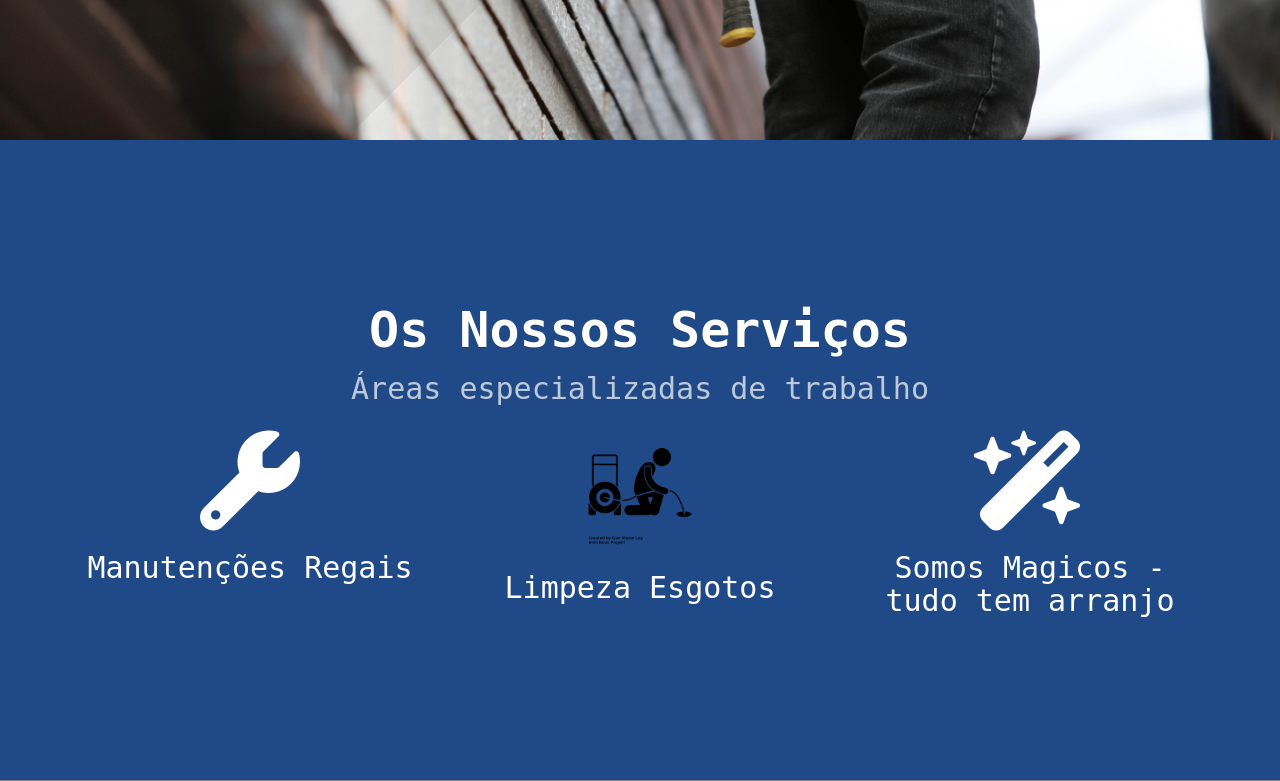
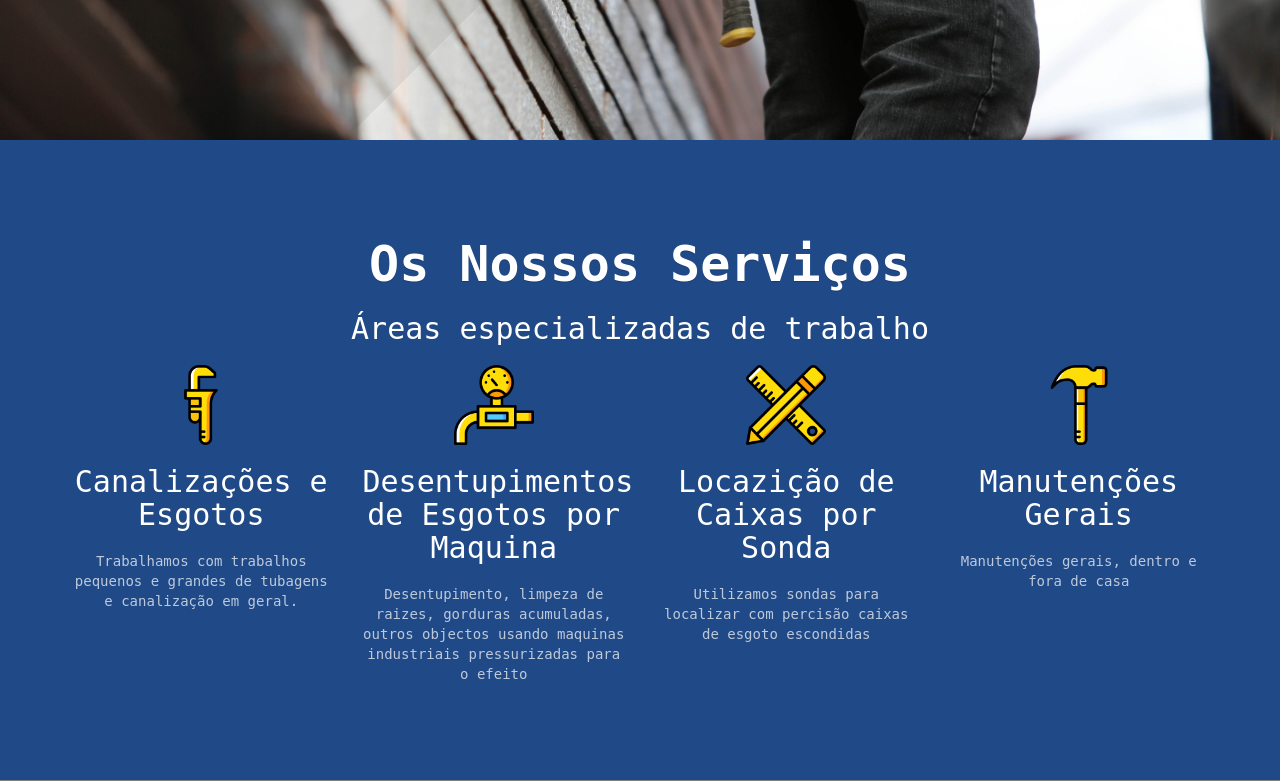
Before and after one commit to Filipe-p/mantendoelimpando, a PHP site: page / in a window 1280 px wide. Shown: the part 660-1441 px from the top of the page. Run offline with PHP 8.4, Linux system fonts and the light colour scheme; some libraries are stand-ins or nearby versions; some web fonts are replaced; grey boxes are pictures that could not be loaded.

Commit message:
added coller icons, more relevant for client

```diff
--- a/index.html
+++ b/index.html
@@ -68,26 +68,36 @@
     <div class="row">
       <div class="col-xs12">
         <h2>Os Nossos Serviços</h2>
-        <p>Áreas especializadas de trabalho</p>
+        <h3>Áreas especializadas de trabalho</h3>
       </div>
     </div>
     <div class="row">
-      <div class="col-xs-12 col-sm-4">
+      <div class="col-xs-12 col-sm-6 col-md-3">
         <div>
-        <i id = "big-icon" class="fa fa-wrench" aria-hidden="true"></i>
-          <h3>Manutenções Regais</h3>
+        <img src="resources/015-construction.png" alt="icon of wrench" width="80px">
+          <h3>Canalizações e Esgotos</h3>
+          <p>Trabalhamos com trabalhos pequenos e grandes de tubagens e canalização em geral.</p>
         </div>
       </div>
-      <div class="col-xs-12 col-sm-4">
+      <div class="col-xs-12 col-sm-6 col-md-3">
         <div>
-        <img height="120" src="resources/drainguy.png" />
-          <h3> Limpeza Esgotos </h3>
+        <img src="resources/pressure.png" alt="icon of pressure reader" width="80px">
+          <h3>Desentupimentos de Esgotos por Maquina</h3>
+          <p>Desentupimento, limpeza de raizes, gorduras acumuladas, outros objectos usando maquinas industriais pressurizadas para o efeito</p>
         </div>
       </div>
-      <div class="col-xs-12 col-sm-4">
+      <div class="col-xs-12 col-sm-6 col-md-3">
         <div>
-        <i id = "big-icon" class="fa fa-magic" aria-hidden="true"></i>
-          <h3> Somos Magicos - tudo tem arranjo </h3>
+        <img src="resources/014-drawing.png" alt="pen and ruller" width="80px">
+          <h3>Locazição de Caixas por Sonda</h3>
+          <p>Utilizamos sondas para localizar com percisão caixas de esgoto escondidas</p>
+        </div>
+      </div>
+      <div class="col-xs-12 col-sm-6 col-md-3">
+        <div>
+        <img src="resources/004-hammer-3.png" alt="Hammer" width="80px">
+          <h3>Manutenções Gerais</h3>
+          <p>Manutenções gerais, dentro e fora de casa</p>
         </div>
       </div>
     </div>
--- a/style/banners.css
+++ b/style/banners.css
@@ -44,7 +44,7 @@
   text-shadow: 0px 1px rgba(0, 0, 0, 0.2);
 }
 .banner_2 p {
-  font-size: 30px;
+  font-size: 14px;
   font-weight: lighter;
   color: rgba(255, 255, 255, 0.7);
   margin-bottom: 20px;
```
Also changed, not shown: resources/004-hammer-3.png (added), resources/014-drawing.png (added), resources/015-construction.png (added), resources/pressure.png (added).
